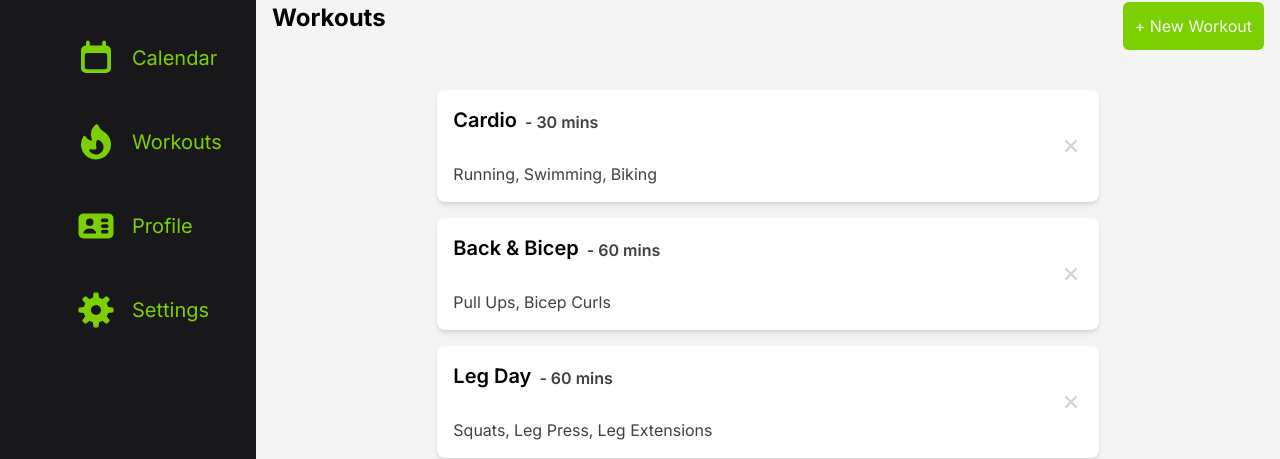
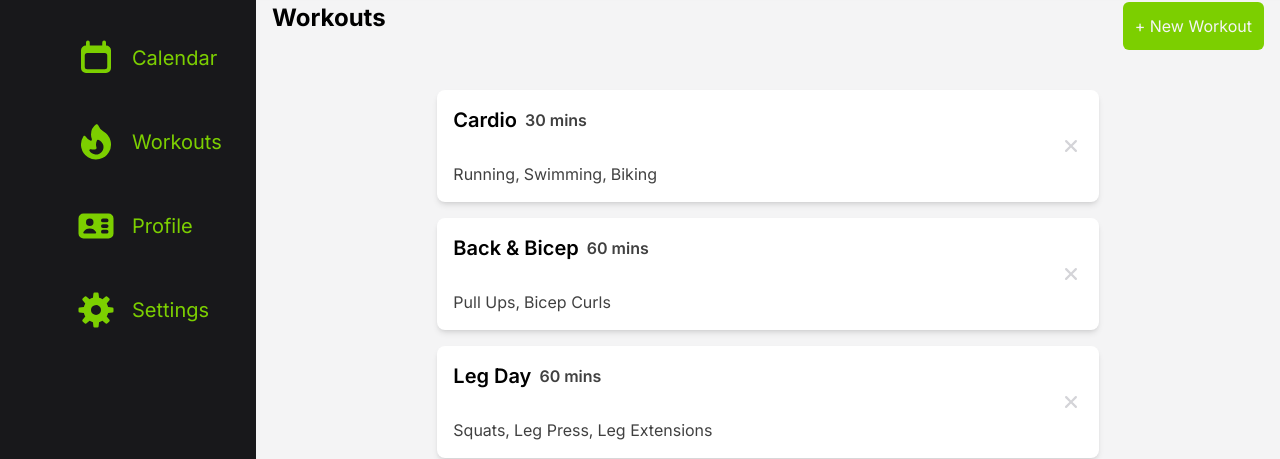
Before and after one commit to DanielG808/fitness-tracker, a Next.js app: page /dashboard/workouts in a window 1280 px wide. Shown: the part 94-553 px from the top of the page. Built offline with nearby package versions, Linux system fonts and the light colour scheme.

Commit message:
made workout-card ui responsive

```diff
--- a/src/components/workout-details.tsx
+++ b/src/components/workout-details.tsx
@@ -1,23 +1,27 @@
 import { Workout } from "@/lib/validations/workoutSchema";
 import H2 from "./ui/h2";
 
-type WorkoutDetailsProps = Workout
+type WorkoutDetailsProps = Workout;
 
-export default function WorkoutDetails({ title, duration, workoutList }: WorkoutDetailsProps) {
+export default function WorkoutDetails({
+  title,
+  duration,
+  workoutList,
+}: WorkoutDetailsProps) {
   return (
     <div className="flex flex-col justify-between h-full">
-        <header className="flex items-center">
+      <header className="flex flex-col sm:flex-row sm:items-center ">
         <H2 className="text-xl font-semibold">{title}</H2>
-            <span className="pt-1 pl-2 font-semibold text-black/75">{`- ${duration} mins`}</span>
+        <span className="mt-1 sm:mt-0 sm:ml-2 font-semibold text-black/75">{`${duration} mins`}</span>
       </header>
       <ul className="flex space-x-1 text-black/75">
         {workoutList.map((workout, index) => (
-            <li key={index}>
+          <li key={index} className="hidden sm:block">
             {workout}
-              {index < workoutList.length - 1 && ','}
+            {index < workoutList.length - 1 && ","}
           </li>
         ))}
       </ul>
     </div>
-  )
+  );
 }
```
Lines whose indentation alone changed are shown as unchanged.
